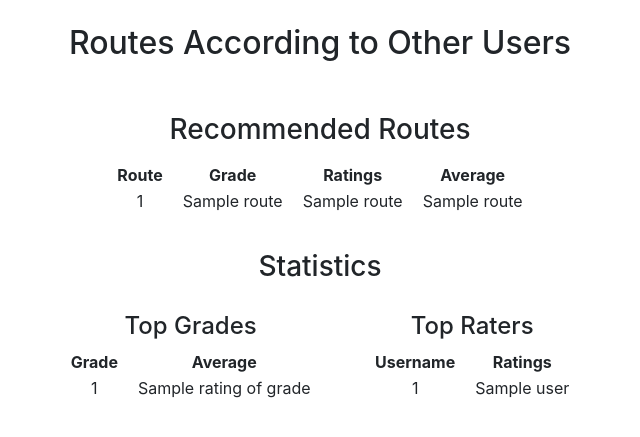
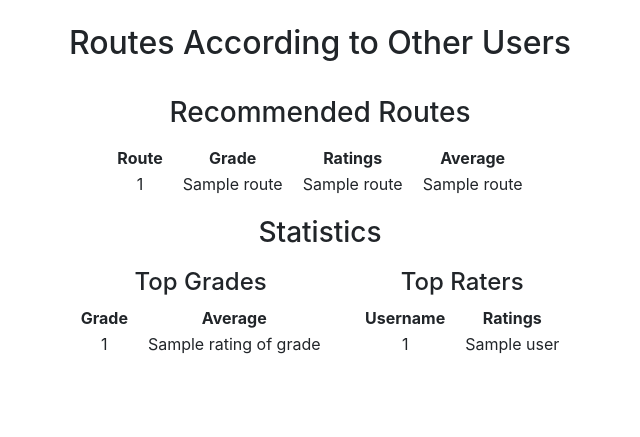
Before and after one commit to sainikumara/morpho, a Flask app: template application/templates/index.html in a window 1280 px wide. Shown: the part 63-500 px from the top of the page, without its empty margins (320-960 px from the left). Run offline with Flask 2, Linux system fonts and the light colour scheme; the template is opened without the code that fills it: most values are stand-ins (such as "Sample title", 1, 10 or a date in 2020); some libraries are stand-ins or nearby versions.

Commit message:
säädä tyylejä sopimaan paremmin herokuun

```diff
--- a/application/static/css/main.css
+++ b/application/static/css/main.css
@@ -24,7 +24,7 @@ h2 {
   margin-bottom: 20px;
 }
 h3 {
-  margin-top: 30px;
+  margin-top: 13px;
 }
 .container {
   max-width: 100vw;
@@ -53,7 +53,7 @@ h3 {
 .row-item {
   width: auto;
   display: inline-block;
-  padding: 20px;
+  padding: 10px;
 }
 .container button {
   height: 30px;
```
